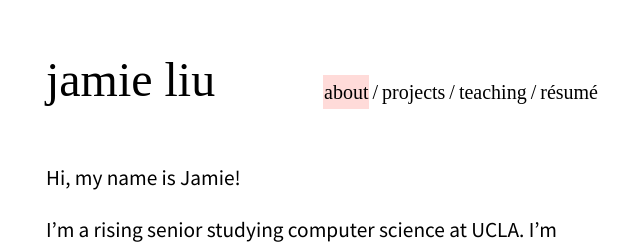
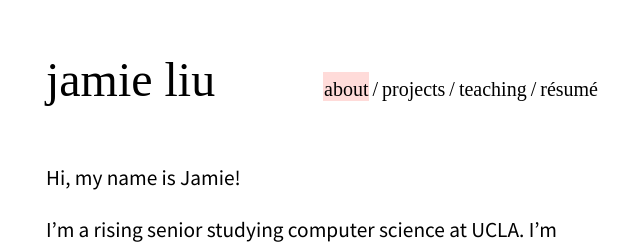
Before and after one commit to jamieliu386/jamieliu.me, a Gatsby site: page / in a window 1280 px wide. Shown: the top 244 px of the page, 318-958 px from the left. Built offline with nearby package versions, Linux system fonts and the light colour scheme; Gatsby itself is replaced by a stand-in of ours; a web font is replaced by a local one.

Commit message:
Fix flex alignment and adjust highlight

```diff
--- a/src/components/Header/Header.js
+++ b/src/components/Header/Header.js
@@ -18,7 +18,7 @@ export default function Header() {
 				display='flex'
 				flexDirection={xsScreen ? 'column' : 'row'}
 				justifyContent='space-between'
-				alignItems={xsScreen ? 'flex-start' : 'flex-end'}
+				alignItems={xsScreen ? 'flex-start' : 'baseline'}
 			>
 				<Link to='/' className={styles.link}>
 					<Typography variant='h1'>
@@ -28,19 +28,19 @@ export default function Header() {
 				<Box
 					display='flex'
 					justifyContent={xsScreen ? 'flex-start' : 'flex-end'}
-					alignItems={xsScreen ? 'flex-start' : 'center'}
+					alignItems='center'
 					flexWrap={xsScreen ? 'wrap' : null}
 				>
 					<Link to='/' activeClassName={styles.active} className={styles.link}>
-						<Typography variant='h6' >about</Typography>
+						<Typography variant='h6'>about</Typography>
 					</Link>
 					<Typography variant='h6'>/</Typography>
 					<Link to='/projects' activeClassName={styles.active} className={styles.link}>
-						<Typography variant='h6' >projects</Typography>
+						<Typography variant='h6'>projects</Typography>
 					</Link>
 					<Typography variant='h6'>/</Typography>
 					<Link to='/teaching' activeClassName={styles.active} className={styles.link}>
-						<Typography variant='h6' >teaching</Typography>
+						<Typography variant='h6'>teaching</Typography>
 					</Link>
 					<Typography variant='h6'>/</Typography>
 					<a href='/resume.pdf' target='_blank' rel="noopener noreferrer" className={styles.link}>
--- a/src/styles/Header.module.scss
+++ b/src/styles/Header.module.scss
@@ -1,9 +1,9 @@
 @use '../utilities/variables' as v;
 
 .active {
-	background-color: v.$pink;
+	background: linear-gradient(0deg, white 15%, v.$pink 15%);
 	:hover {
-		background-color: v.$pink;
+		background: linear-gradient(0deg, white 15%, v.$pink 15%);
 		text-decoration: underline;
 	}
 }
```
